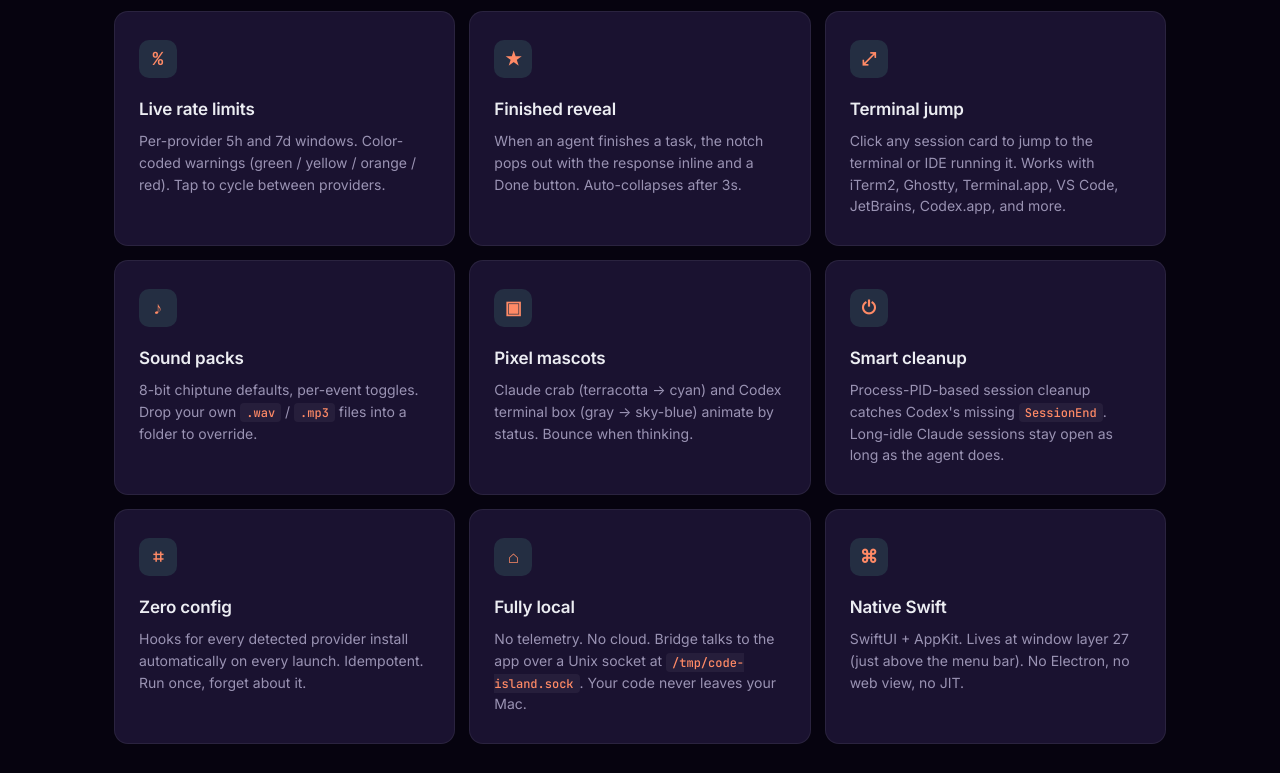
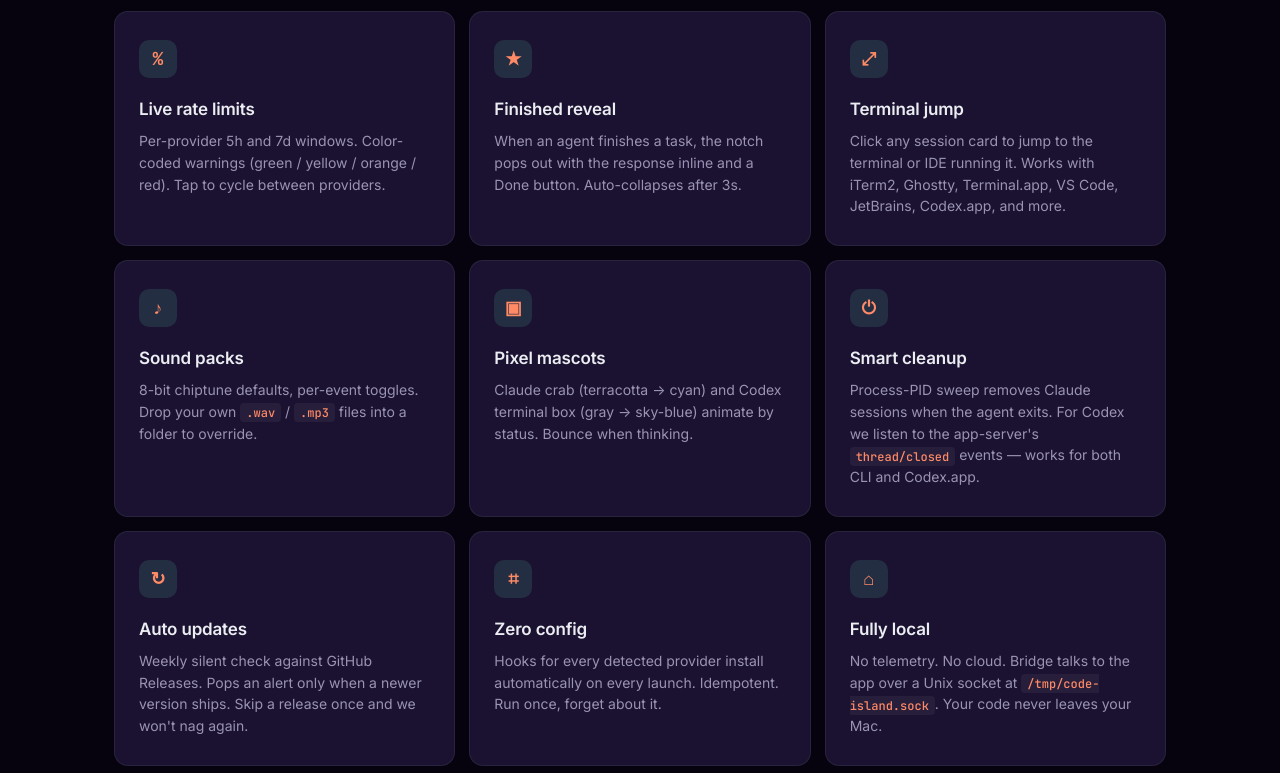
Before and after one commit to rifqiakrm/code-island, a plain HTML site: page docs/index.html in a window 1280 px wide. Shown: the part 2024-2797 px from the top of the page. Drawn offline with Linux system fonts and the light colour scheme.

Commit message:
Site: bump to v1.0.2, add Auto updates feature, refresh Smart cleanup copy

```diff
--- a/docs/index.html
+++ b/docs/index.html
@@ -34,7 +34,7 @@
   <!-- HERO -->
   <header class="hero" id="top">
     <div class="hero-inner">
-      <span class="eyebrow">v1.0.0 · macOS 14+ · Open source</span>
+      <span class="eyebrow">v1.0.2 · macOS 14+ · Open source</span>
       <h1>Your AI coding agents,<br/><span class="accent">live in the notch.</span></h1>
       <p class="subtitle">
         Monitor sessions, approve permissions, answer questions, and jump back to your terminal —<br/>
@@ -373,7 +373,12 @@
         <article class="feature">
           <div class="ico">⏻</div>
           <h3>Smart cleanup</h3>
-          <p>Process-PID-based session cleanup catches Codex's missing <code>SessionEnd</code>. Long-idle Claude sessions stay open as long as the agent does.</p>
+          <p>Process-PID sweep removes Claude sessions when the agent exits. For Codex we listen to the app-server's <code>thread/closed</code> events — works for both CLI and Codex.app.</p>
+        </article>
+        <article class="feature">
+          <div class="ico">↻</div>
+          <h3>Auto updates</h3>
+          <p>Weekly silent check against GitHub Releases. Pops an alert only when a newer version ships. Skip a release once and we won't nag again.</p>
         </article>
         <article class="feature">
           <div class="ico">⌗</div>
--- a/docs/styles.css
+++ b/docs/styles.css
@@ -913,7 +913,7 @@ section h2 {
 /* ===== FEATURES ===== */
 .grid {
   display: grid;
-  grid-template-columns: repeat(3, 1fr);
+  grid-template-columns: repeat(auto-fit, minmax(280px, 1fr));
   gap: 14px;
 }
 .feature {
```
